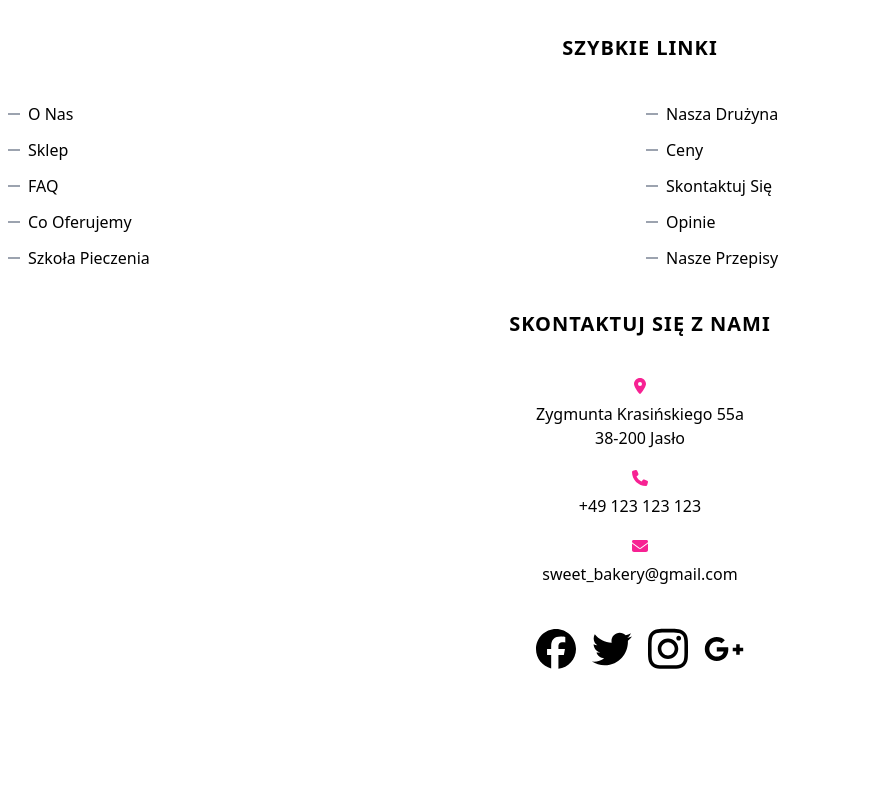
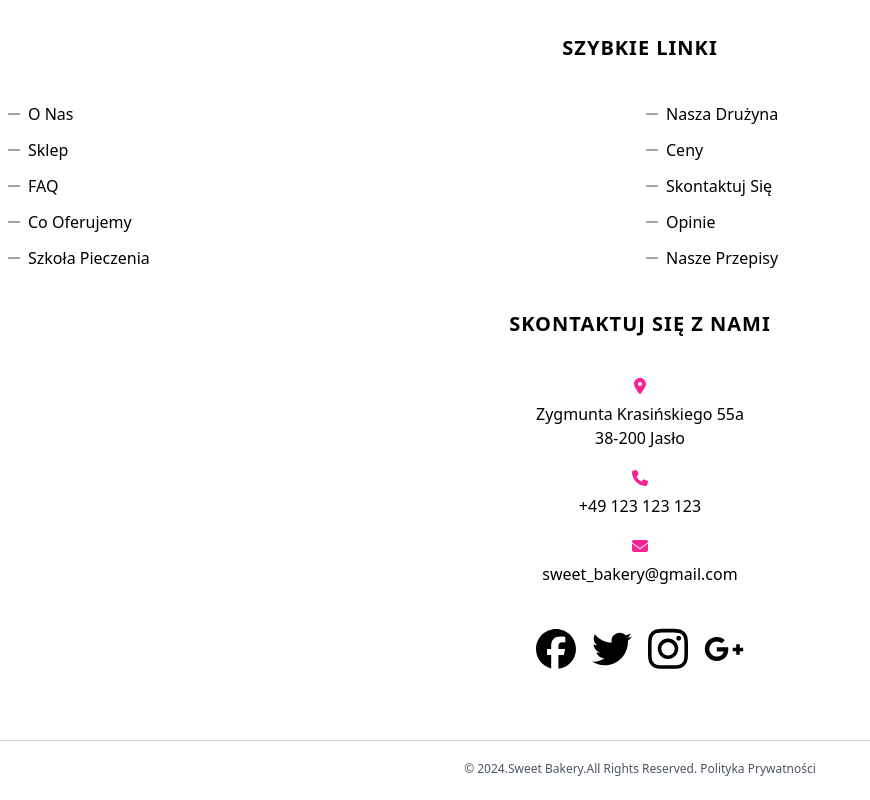
Before and after one commit to frooooooo7/Bakery---website, a React (Vite) app: page / in a window 1280 px wide. Shown: the part 7187-7987 px from the top of the page, without its empty margins (0-870 px from the left). Built offline with nearby package versions, Linux system fonts and the light colour scheme.

Commit message:
Created the CopyrightNotice section

```diff
--- a/src/App.tsx
+++ b/src/App.tsx
@@ -11,6 +11,7 @@ import Offer2 from "./sections/Offer2"
 import Testimonials from "./sections/Testimonials"
 import Logos from "./sections/Logos"
 import Footer from "./components/Footer"
+import CopyrightNotice from "./components/CopyrightNotice"
 
 function App() {
 
@@ -29,6 +30,7 @@ function App() {
       <Testimonials/>
       <Logos/>
       <Footer/>
+      <CopyrightNotice/>
     </>
   )
 }
--- /dev/null
+++ b/src/components/CopyrightNotice.tsx
@@ -0,0 +1,12 @@
+
+const CopyrightNotice = () => {
+    return (
+        <section className="pt-5">
+            <div className="text-center border-t border-gray-300">
+                <p className="text-xs text-gray-600 py-5">© 2024.Sweet Bakery.All Rights Reserved. <a href="">Polityka Prywatności</a></p>
+            </div>
+        </section>
+    )
+}
+
+export default CopyrightNotice
--- a/src/components/Footer.tsx
+++ b/src/components/Footer.tsx
@@ -93,7 +93,7 @@ const Footer = () => {
                     </div>
                 </div>
 
-                <div className="icons flex justify-center items-center gap-4 mb-20">
+                <div className="icons flex justify-center items-center gap-4">
                     <i className="w-10"><Facebook /></i>
                     <i className="w-10"><Twitter /></i>
                     <i className="w-10"><Instagram /></i>
```
